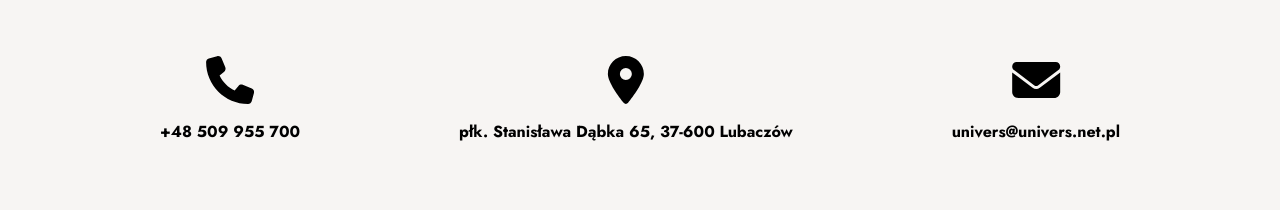
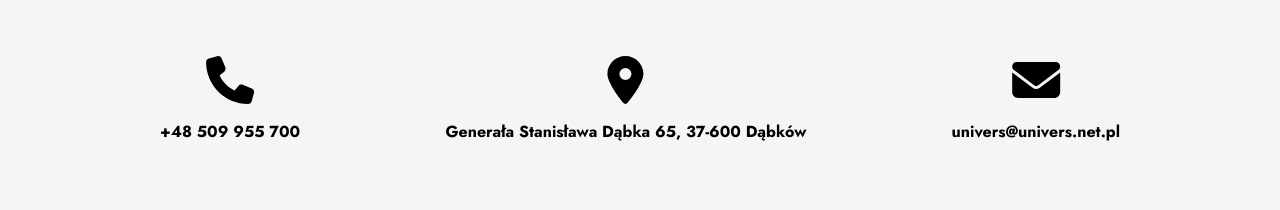
Before and after one commit to JohnnyFalcon/univers_buses, a React (Vite) app: page / in a window 1280 px wide. Shown: the part 4305-4515 px from the top of the page. Built offline with nearby package versions, Linux system fonts and the light colour scheme.

Commit message:
Update address

```diff
--- a/src/components/Contact/Contact.jsx
+++ b/src/components/Contact/Contact.jsx
@@ -79,10 +79,10 @@ const Contact = ({ defaultMessage }) => {
           <FontAwesomeIcon icon={faLocationDot} size="3x" />
           <a
             className="info-link"
-            href="https://maps.app.goo.gl/WGQba5WvKtC1L9wW8"
+            href="https://maps.app.goo.gl/ce7Rap1P8yuppkU76"
             target="_blank"
           >
-            płk. Stanisława Dąbka 65, 37-600 Lubaczów
+            Generała Stanisława Dąbka 65, 37-600 Dąbków
           </a>
         </div>
         <div className="link-div">
```
